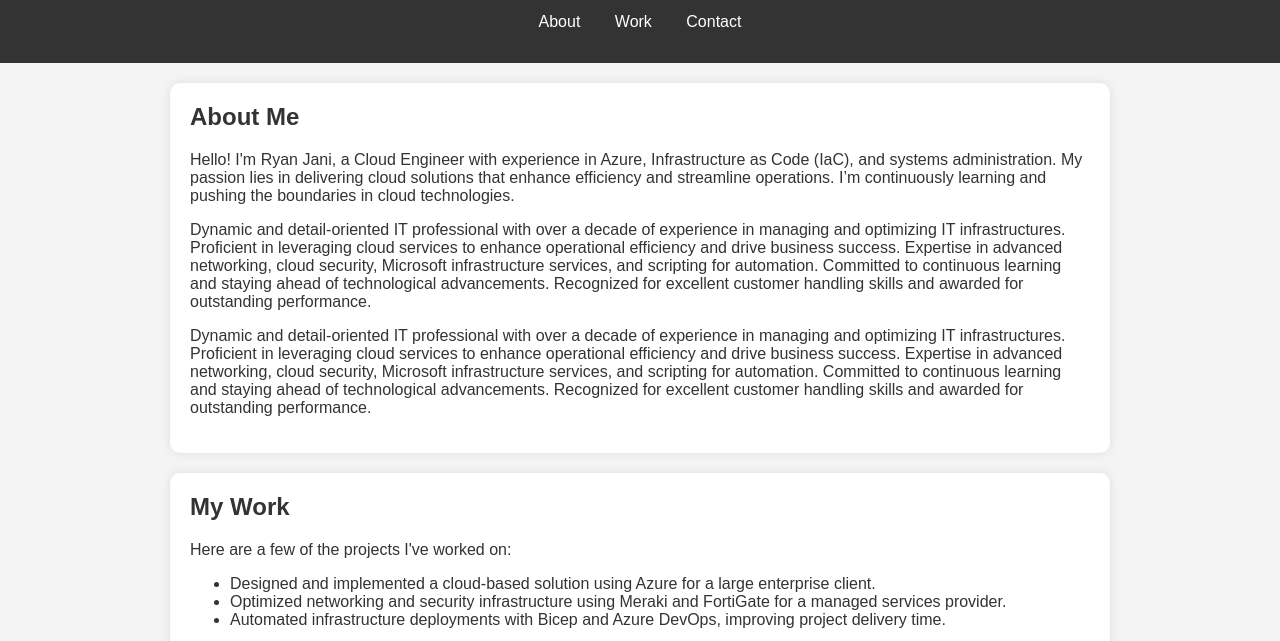
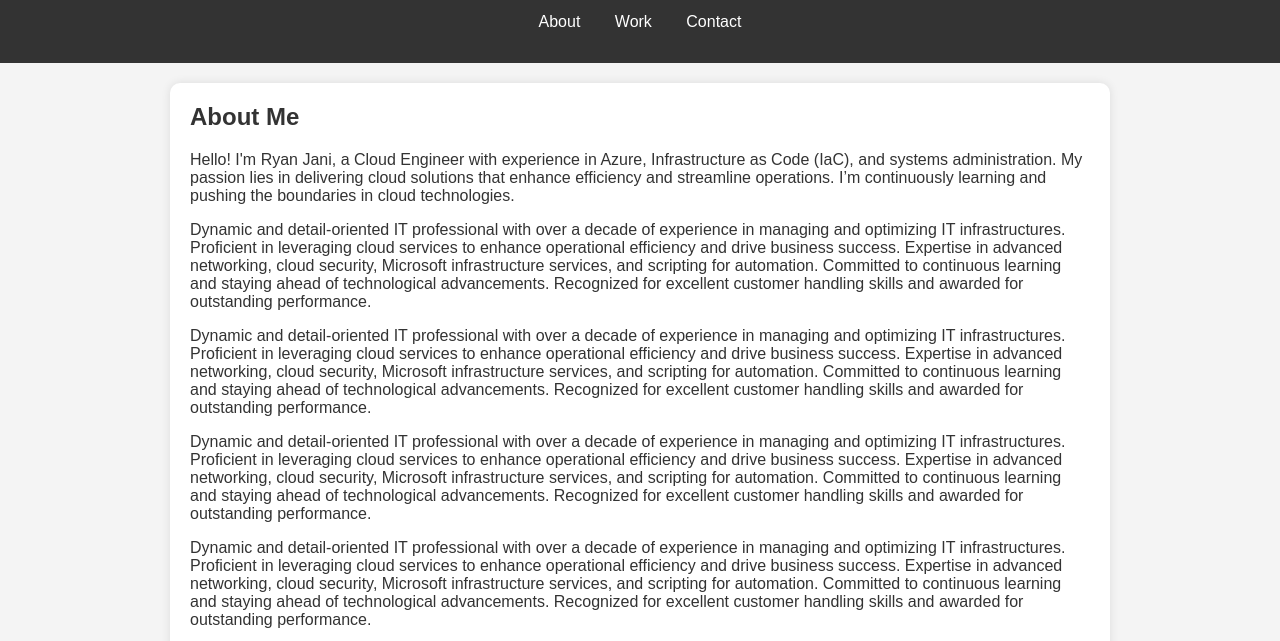
Before and after one commit to XryanjaniX/Cloudflare, a plain HTML site: page index.html in a window 1280 px wide. Shown: the part 106-747 px from the top of the page. Drawn offline with Linux system fonts and the light colour scheme.

Commit message:
Update index.html

```diff
--- a/index.html
+++ b/index.html
@@ -70,6 +70,8 @@
 
 	<p>Dynamic and detail-oriented IT professional with over a decade of experience in managing and optimizing IT infrastructures. Proficient in leveraging cloud services to enhance operational efficiency and drive business success. Expertise in advanced networking, cloud security, Microsoft infrastructure services, and scripting for automation. Committed to continuous learning and staying ahead of technological advancements. Recognized for excellent customer handling skills and awarded for outstanding performance.</p>
 	<p>Dynamic and detail-oriented IT professional with over a decade of experience in managing and optimizing IT infrastructures. Proficient in leveraging cloud services to enhance operational efficiency and drive business success. Expertise in advanced networking, cloud security, Microsoft infrastructure services, and scripting for automation. Committed to continuous learning and staying ahead of technological advancements. Recognized for excellent customer handling skills and awarded for outstanding performance.</p>
+	<p>Dynamic and detail-oriented IT professional with over a decade of experience in managing and optimizing IT infrastructures. Proficient in leveraging cloud services to enhance operational efficiency and drive business success. Expertise in advanced networking, cloud security, Microsoft infrastructure services, and scripting for automation. Committed to continuous learning and staying ahead of technological advancements. Recognized for excellent customer handling skills and awarded for outstanding performance.</p>
+	<p>Dynamic and detail-oriented IT professional with over a decade of experience in managing and optimizing IT infrastructures. Proficient in leveraging cloud services to enhance operational efficiency and drive business success. Expertise in advanced networking, cloud security, Microsoft infrastructure services, and scripting for automation. Committed to continuous learning and staying ahead of technological advancements. Recognized for excellent customer handling skills and awarded for outstanding performance.</p>
 
 </section>
 
```
